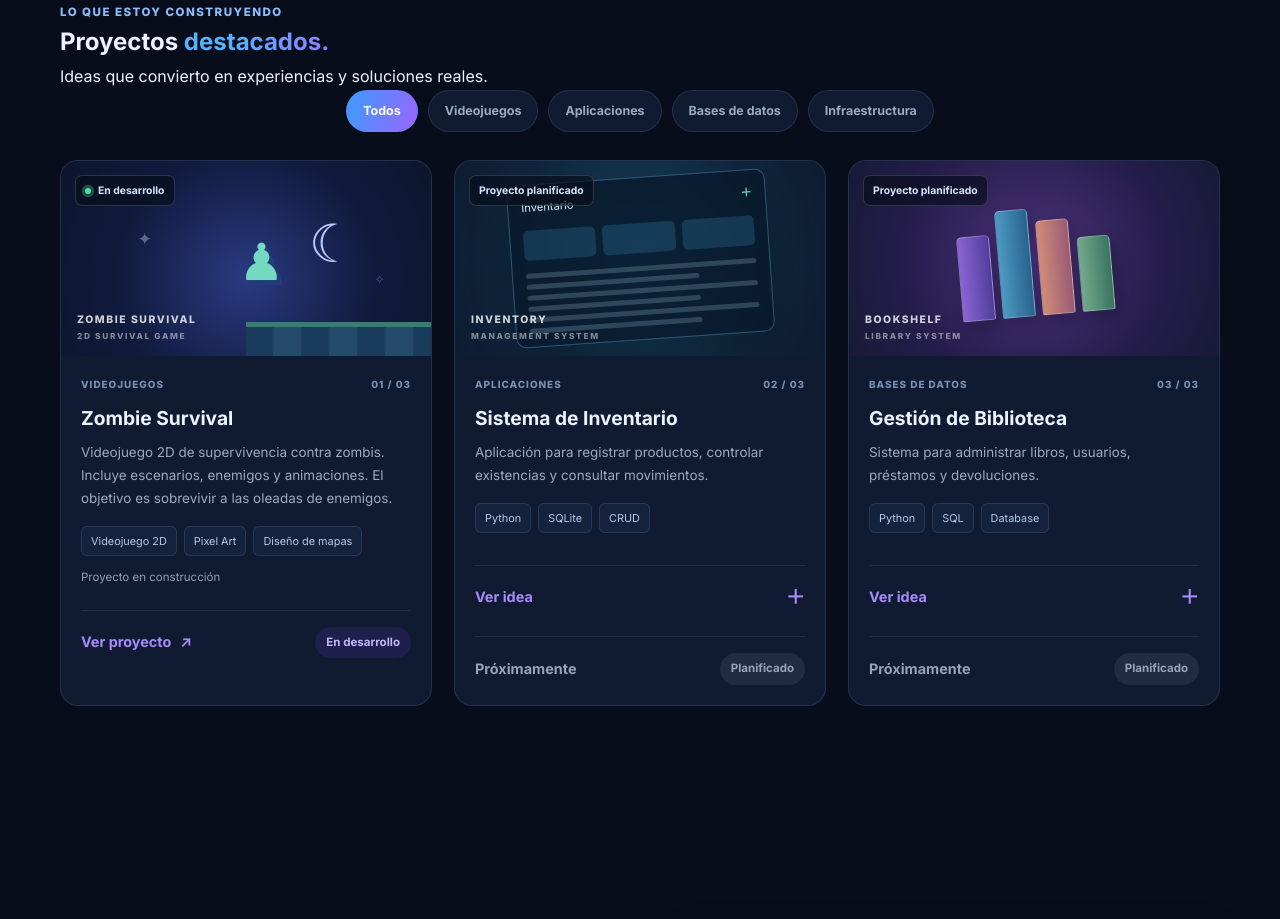
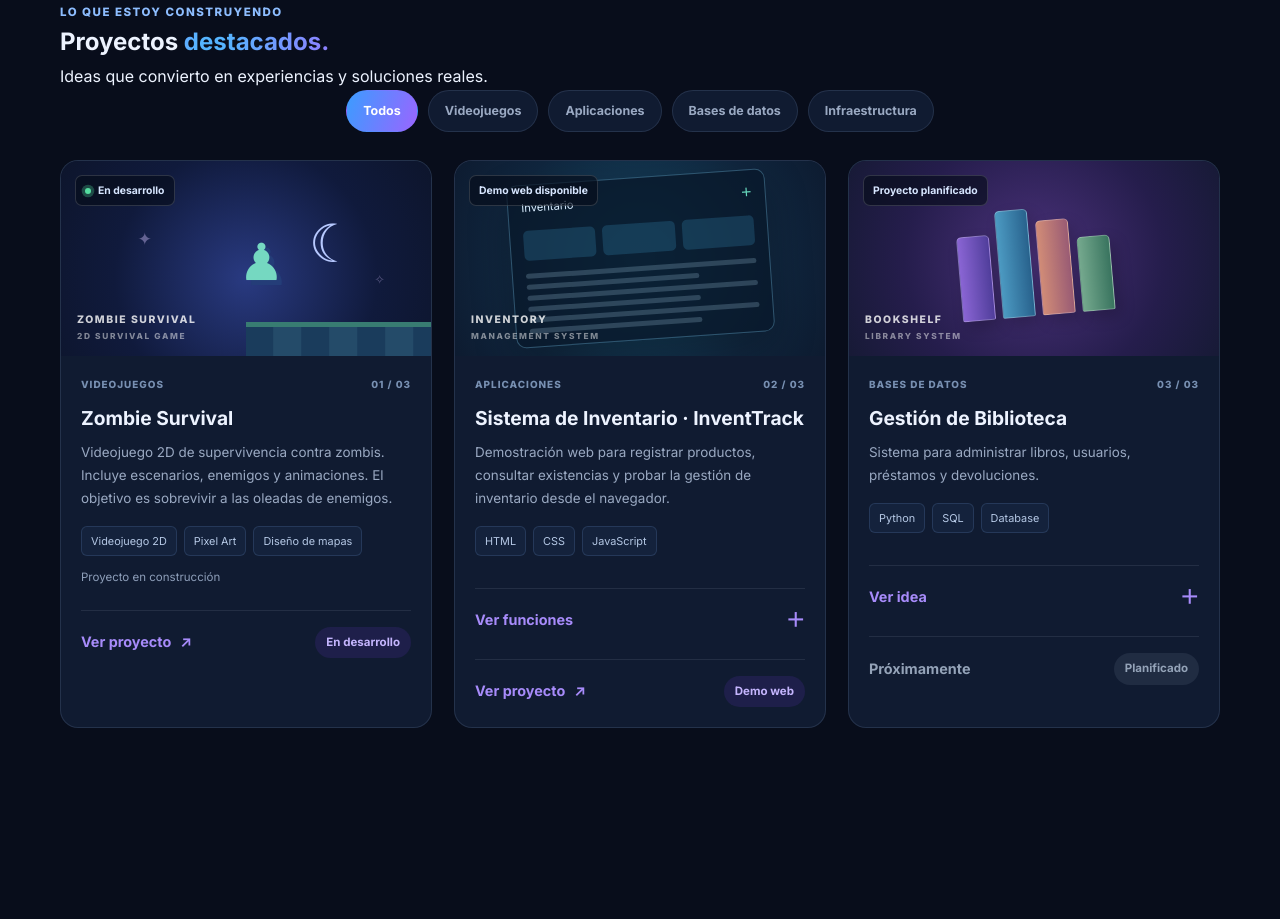
Before and after one commit to MartinValenzu/projects-several, a plain HTML site: page index.html in a window 1280 px wide. Shown: the part 2598-3517 px from the top of the page. Drawn offline with Linux system fonts and the light colour scheme.

Commit message:
feat: conectar InventTrack desde la tarjeta de sistema de inventario

```diff
--- a/index.html
+++ b/index.html
@@ -493,7 +493,7 @@
             <div class="project-art inventory-art">
 
               <span class="project-label">
-                Proyecto planificado
+                Demo web disponible
               </span>
 
               <div class="mock-window inventory-window" aria-hidden="true">
@@ -534,49 +534,54 @@
                 <span>02 / 03</span>
               </div>
 
-              <h3>Sistema de Inventario</h3>
+              <h3>Sistema de Inventario · InventTrack</h3>
 
               <p>
-                Aplicación para registrar productos, controlar existencias
-                y consultar movimientos.
+                Demostración web para registrar productos, consultar existencias
+                y probar la gestión de inventario desde el navegador.
               </p>
 
               <div class="tags">
-                <span>Python</span>
-                <span>SQLite</span>
-                <span>CRUD</span>
+                <span>HTML</span>
+                <span>CSS</span>
+                <span>JavaScript</span>
               </div>
 
               <details class="project-details">
 
                 <summary>
-                  Ver idea <span>＋</span>
+                  Ver funciones <span>＋</span>
                 </summary>
 
                 <div class="project-details-content">
 
                   <p>
-                    Aplicación de escritorio para administrar productos y existencias.
+                    Sitio independiente con demostración interactiva. El sistema completo y su base de datos se desarrollarán posteriormente.
                   </p>
 
                   <ul>
-                    <li>Registrar y editar productos.</li>
-                    <li>Controlar entradas y salidas.</li>
-                    <li>Consultar el inventario disponible.</li>
-                    <li>Guardar información en SQLite.</li>
+                    <li>Buscar, agregar y editar productos en la demostración.</li>
+                    <li>Consultar y ajustar existencias de ejemplo.</li>
+                    <li>Exportar datos a CSV.</li>
+                    <li>Conservar los cambios de la demo en el navegador.</li>
                   </ul>
 
-                  <span class="project-status planned">
-                    Planificado
-                  </span>
+                  <span class="project-status">Demo web disponible</span>
 
                 </div>
 
               </details>
 
               <div class="project-actions">
-                <span class="project-coming">Próximamente</span>
-                <span class="project-status planned">Planificado</span>
+                <a
+                  href="https://martinvalenzu.github.io/SISTEMA-INVENTARIO/"
+                  class="project-link"
+                  target="_blank"
+                  rel="noopener noreferrer"
+                >
+                  Ver proyecto <span>↗</span>
+                </a>
+                <span class="project-status">Demo web</span>
               </div>
 
             </div>
```
